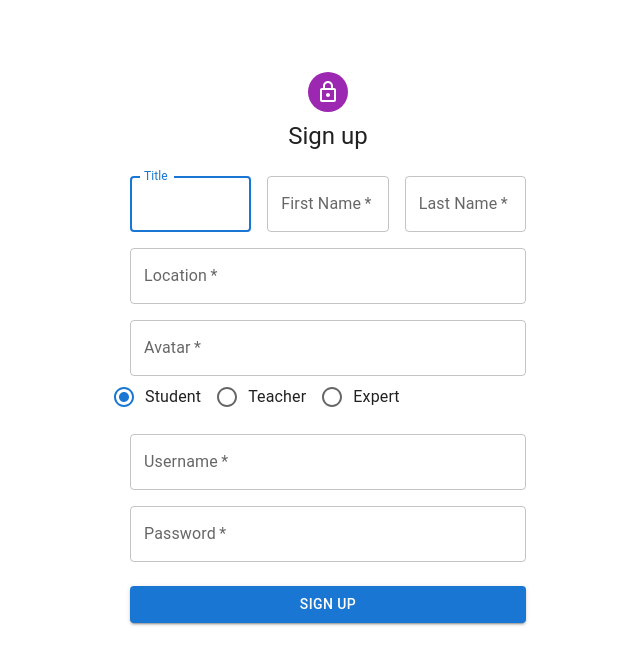
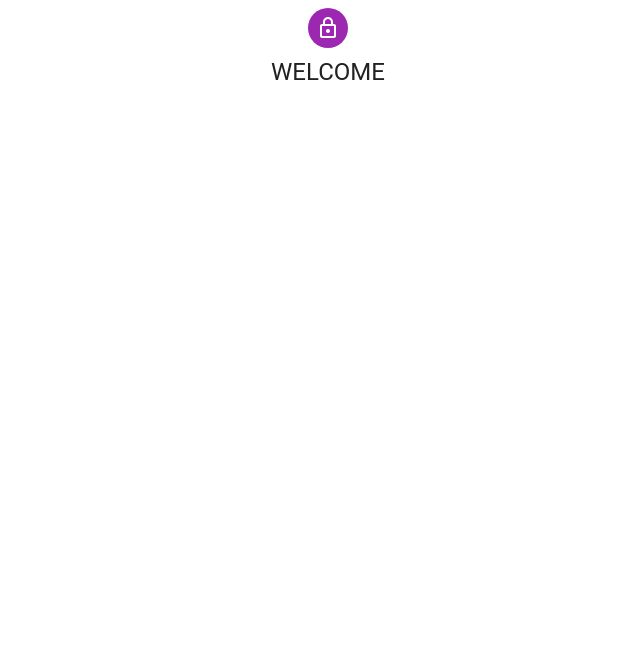
Before and after one commit to TELIT-Hackathon/itvaley-nie, a React (Create React App) app in the folder app/: page /home in a window 1280 px wide. Shown: the top 664 px of the page, without its empty margins (312-952 px from the left). Built offline with nearby package versions, Linux system fonts and the light colour scheme.

Commit message:
homescreen

```diff
--- a/app/src/App.js
+++ b/app/src/App.js
@@ -9,7 +9,7 @@ import { Typography } from '@mui/material';
 
 	function App() {
 	return (
-		<BrowserRouter className="App">
+		<BrowserRouter className="App" sx={{height: '100vh'}}>
 		<Routes>
 			<Route path="/">
 				<Route index element={
--- a/app/src/component/homeScreen.js
+++ b/app/src/component/homeScreen.js
@@ -50,114 +50,23 @@ export default function SignUp() {
 
   return (
     <ThemeProvider theme={theme}>
-      <Container component="main" maxWidth="xs">
+      <Container component="main" maxWidth="xs" sx={{height: '100%'}}>
         <CssBaseline />
         <Box
           sx={{
-            marginTop: 8,
             display: 'flex',
             flexDirection: 'column',
             alignItems: 'center',
+            justifyContent: 'center',
+            height: '100%',
           }}
         >
           <Avatar sx={{ m: 1, bgcolor: 'secondary.main' }}>
             <LockOutlinedIcon />
           </Avatar>
           <Typography component="h1" variant="h5">
-            Sign up
+            WELCOME
           </Typography>
-          <Box component="form" noValidate onSubmit={handleSubmit} sx={{ mt: 3 }}>
-            <Grid container spacing={2}>
-            <Grid item xs={12} sm={4}>
-                <TextField
-                  autoComplete="given-name"
-                  name="title"
-                  fullWidth
-                  id="title"
-                  label="Title"
-                  autoFocus
-                />
-              </Grid>
-              <Grid item xs={12} sm={4}>
-                <TextField
-                  autoComplete="given-name"
-                  name="firstName"
-                  required
-                  fullWidth
-                  id="firstName"
-                  label="First Name"
-                />
-              </Grid>
-              <Grid item xs={12} sm={4}>
-                <TextField
-                  required
-                  fullWidth
-                  id="lastName"
-                  label="Last Name"
-                  name="lastName"
-                  autoComplete="family-name"
-                />
-              </Grid>
-              <Grid item xs={12}>
-                <TextField
-                  required
-                  fullWidth
-                  id="location"
-                  label="Location"
-                  name="location"
-                />
-              </Grid>
-              <Grid item xs={12}>
-                <TextField
-                  required
-                  fullWidth
-                  id="picture"
-                  label="Avatar"
-                  name="picture"
-                />
-              </Grid>
-              <FormControl>
-                <FormLabel id="role"></FormLabel>
-                <RadioGroup
-                row
-                    defaultValue="student"
-                    name="role"
-                >
-                    <FormControlLabel value="student" control={<Radio />} label="Student" />
-                    <FormControlLabel value="teacher" control={<Radio />} label="Teacher" />
-                    <FormControlLabel value="expert" control={<Radio />} label="Expert" />
-                </RadioGroup>
-                </FormControl>
-              <Grid item xs={12}>
-                <TextField
-                  required
-                  fullWidth
-                  id="username"
-                  label="Username"
-                  name="username"
-                />
-              </Grid>
-              <Grid item xs={12}>
-                <TextField
-                  required
-                  fullWidth
-                  name="password"
-                  label="Password"
-                  type="password"
-                  id="password"
-                  autoComplete="new-password"
-                />
-              </Grid>
-            </Grid>
-            <Button
-              type="submit"
-              fullWidth
-              variant="contained"
-              sx={{ mt: 3, mb: 2 }}
-            >
-              Sign Up
-            </Button>
-          </Box>
         </Box>
       </Container>
     </ThemeProvider>
```
